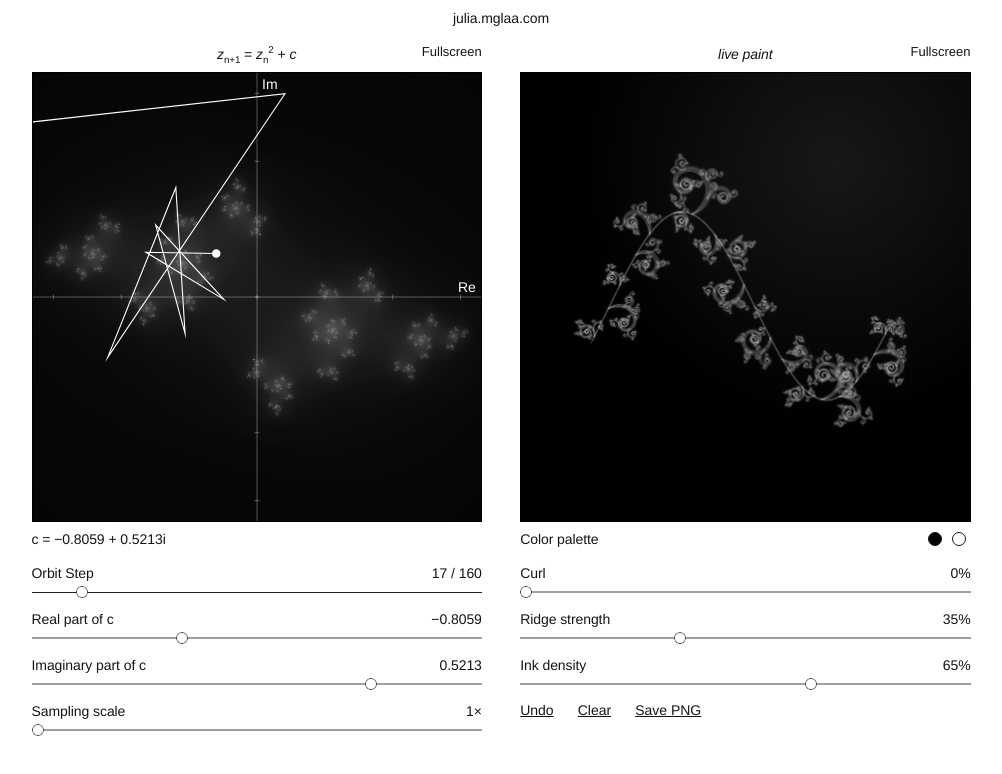
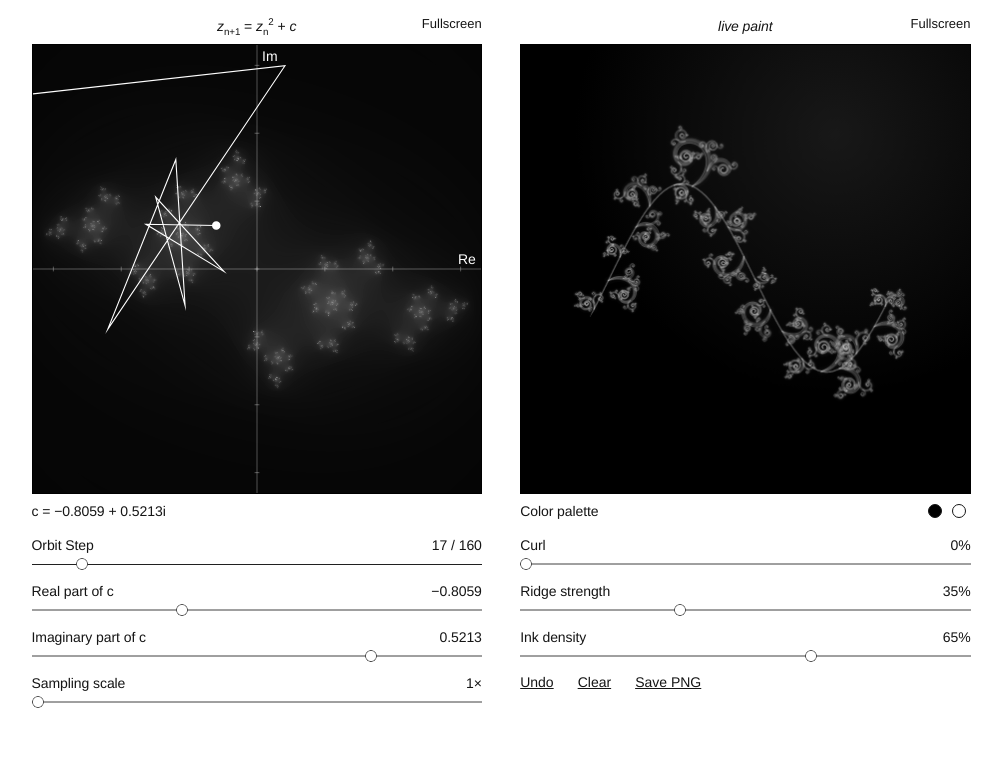
Before and after one commit to audrey171/julia, a plain HTML site: page index.html in a window 1280 px wide. Shown: the whole page, without its empty margins (139-1141 px from the left). Drawn offline with Linux system fonts and the light colour scheme.

Commit message:
Remove the domain heading from the studio

```diff
--- a/index.html
+++ b/index.html
@@ -2,13 +2,12 @@
 <html lang="en"><head><meta charset="utf-8"><meta name="viewport" content="width=device-width,initial-scale=1"><title>Julia</title><style>
 * { box-sizing: border-box; }
 :root { color: #151515; background: white; font: 14px/1.25 Helvetica, Arial, sans-serif; letter-spacing: -.08px; }
-body, h1, h2, p { margin: 0; }
+body, h2, p { margin: 0; }
 button, select, input, output { font: inherit; color: inherit; }
 button, summary, select, input[type=range] { cursor: pointer; }
 button { background: none; border: 0; padding: 0; }
 button:focus-visible, input:focus-visible, summary:focus-visible, select:focus-visible { outline: 1px dashed currentColor; outline-offset: 3px; }
-h1, h2 { font-size: inherit; font-weight: normal; text-align: center; }
-h1 { padding-top: 8px; line-height: 20px; }
+h2 { font-size: inherit; font-weight: normal; text-align: center; }
 .studio { --gutter: clamp(16px, 3vw, 41px);
   width: min(939px, calc(100% - 32px), calc(200dvh - 584px + var(--gutter)));
   margin: 16px auto 12px; display: grid; grid-template-columns: repeat(2,minmax(0,1fr)); gap: var(--gutter); }
@@ -64,7 +63,7 @@ select { background: white; }
   .below {min-height:36px;}
 }
 </style></head>
-<body><main id="julia-live-studio"><h1>julia.mglaa.com</h1><div class="studio">
+<body><main id="julia-live-studio" aria-label="Julia"><div class="studio">
 <section aria-label="Julia equation and map"><div class="view" id="view-map"><div class="view-header"><h2><i>z</i><sub>n+1</sub> = <i>z</i><sub>n</sub><sup>2</sup> + <i>c</i></h2><button class="expand" id="expand-map" aria-label="View map fullscreen">Fullscreen</button></div><button class="surface" id="pad" aria-label="Julia map. Point to inspect, or drag to draw."><canvas id="plane"></canvas></button></div>
 <details class="below"><summary title="Inspect the selected orbit"><span id="equation-c"></span></summary><div class="readout"><p id="z-from"></p><p id="c-add"></p><p id="z-to"></p><p id="escape"></p><p id="effect"></p></div></details>
 <div class="settings">
```
